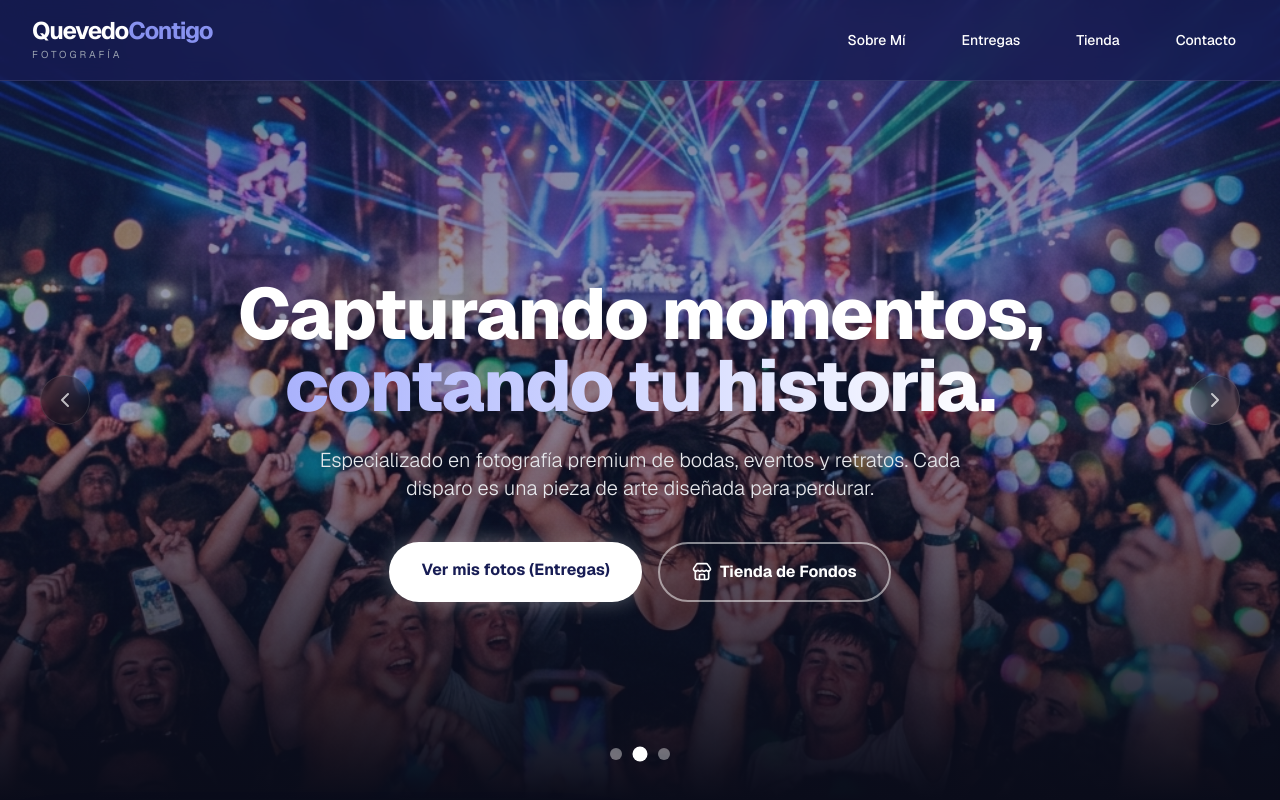
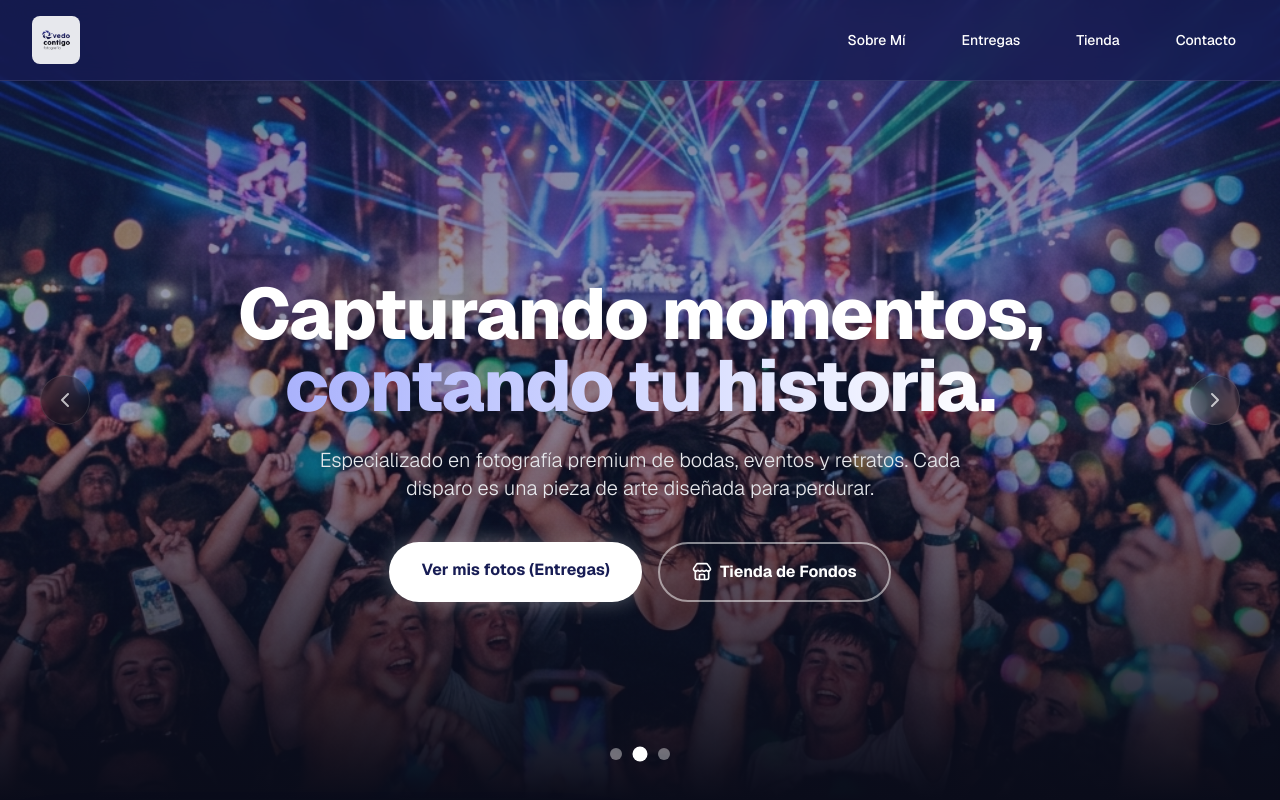
Before and after one commit to Arius-net/EntregaFotos, a Next.js app in the folder frontend/: page / in a window 1280 px wide. Shown: the top 800 px of the page. Built offline with nearby package versions, Linux system fonts and the light colour scheme; no server answers.

Commit message:
Replace text logo with image logo

```diff
--- a/frontend/src/app/page.tsx
+++ b/frontend/src/app/page.tsx
@@ -55,13 +55,8 @@ export default function LandingPage() {
       <nav className="fixed w-full z-50 top-0 transition-all duration-300 bg-[#171c54]/80 backdrop-blur-md border-b border-white/10">
         <div className="max-w-7xl mx-auto px-4 sm:px-6 lg:px-8">
           <div className="flex items-center justify-between h-20">
-            <div className="flex-shrink-0 cursor-pointer flex flex-col justify-center" onClick={() => window.scrollTo(0,0)}>
-              {/* Logo Text Styling based on provided colors */}
-              <h1 className="text-2xl font-bold tracking-tighter leading-none">
-                <span className="text-white">Quevedo</span>
-                <span className="text-[#8892f0]">Contigo</span>
-              </h1>
-              <p className="text-[10px] tracking-[0.3em] uppercase text-gray-400 mt-1">Fotografía</p>
+            <div className="flex-shrink-0 cursor-pointer flex items-center" onClick={() => window.scrollTo(0,0)}>
+              <img src="/logo.png" alt="Quevedo Contigo Logo" className="h-12 w-auto bg-white/90 p-1 rounded-lg" />
             </div>
             <div className="hidden md:block">
               <div className="ml-10 flex items-baseline space-x-8">
@@ -258,10 +253,7 @@ export default function LandingPage() {
 
             {/* Brand */}
             <div>
-              <h4 className="text-2xl font-bold tracking-tighter mb-4 leading-none">
-                <span className="text-white">Quevedo</span>
-                <span className="text-[#8892f0]">Contigo</span>
-              </h4>
+              <img src="/logo.png" alt="Quevedo Contigo Logo" className="h-16 w-auto bg-white/90 p-1 rounded-xl mb-4" />
               <p className="text-gray-400 leading-relaxed mb-6">
                 Capturando momentos inolvidables con una estética cinemática y profesional. Tu historia merece ser contada de la mejor manera.
               </p>
```
Also changed, not shown: frontend/public/logo.png (renamed from frontend/public/media__1786600593594.png).
